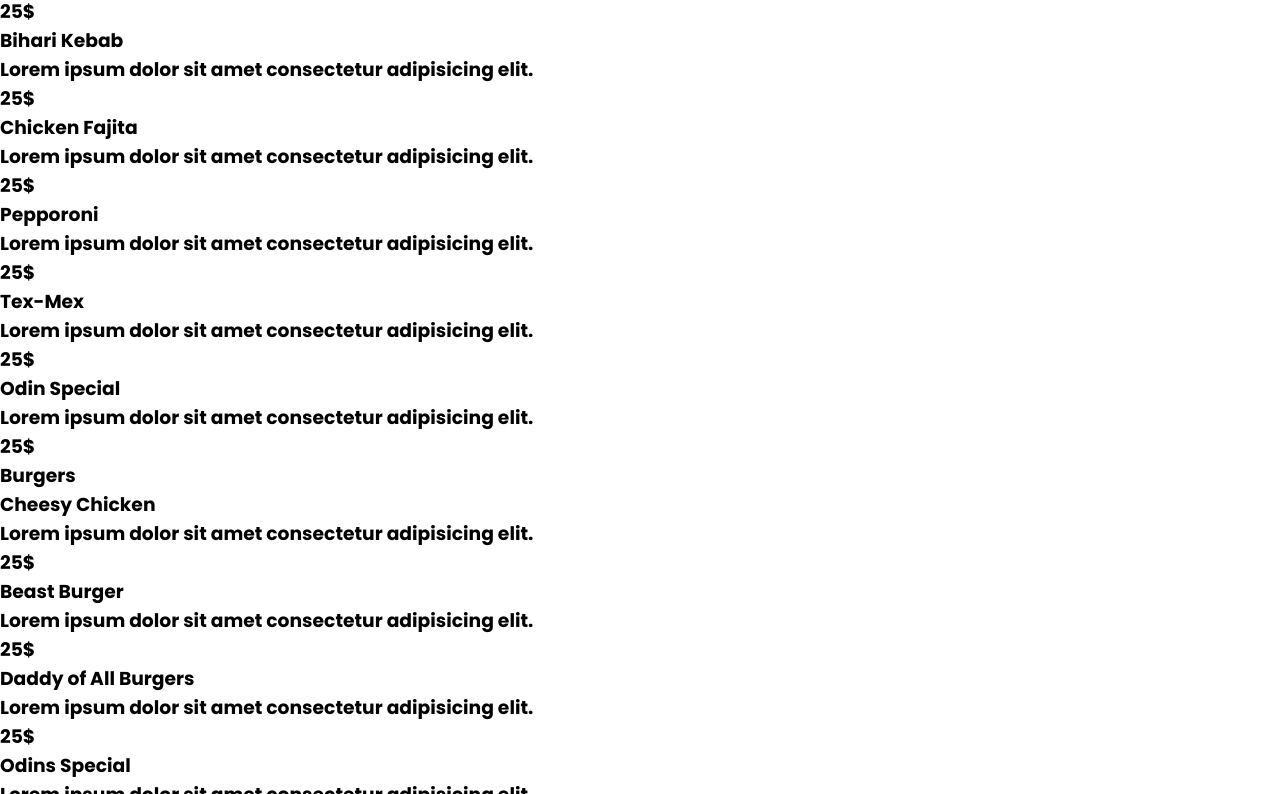
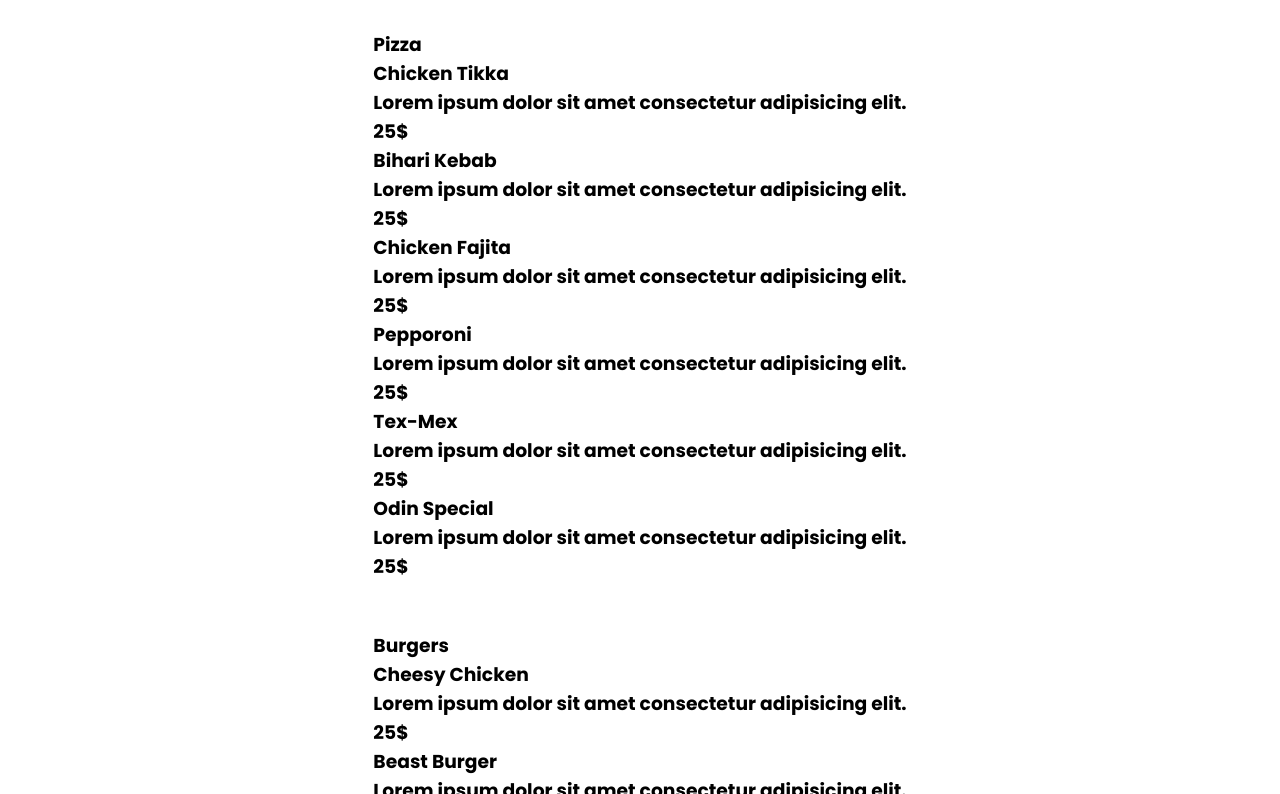
Before and after one commit to AbdulMoeez060/restaurent-page-odin, a website built with webpack: page src/template.html in a window 1280 px wide. Shown: the part 90-884 px from the top of the page. Built offline with nearby package versions, Linux system fonts and the light colour scheme; a web font is replaced by a local one.

Commit message:
add set menu

```diff
--- a/src/styles/main.css
+++ b/src/styles/main.css
@@ -82,5 +82,11 @@ ul>li>button, .home>button{
 .menu{
     background-color: white;
     width: 100vw;
-    height: 100vh;
+    padding-top: 15vh;
+    display: flex;
+    flex-direction: column;
+    align-items: center;
+    justify-content: flex-start;
+    gap: 50px;
+
 }
```
